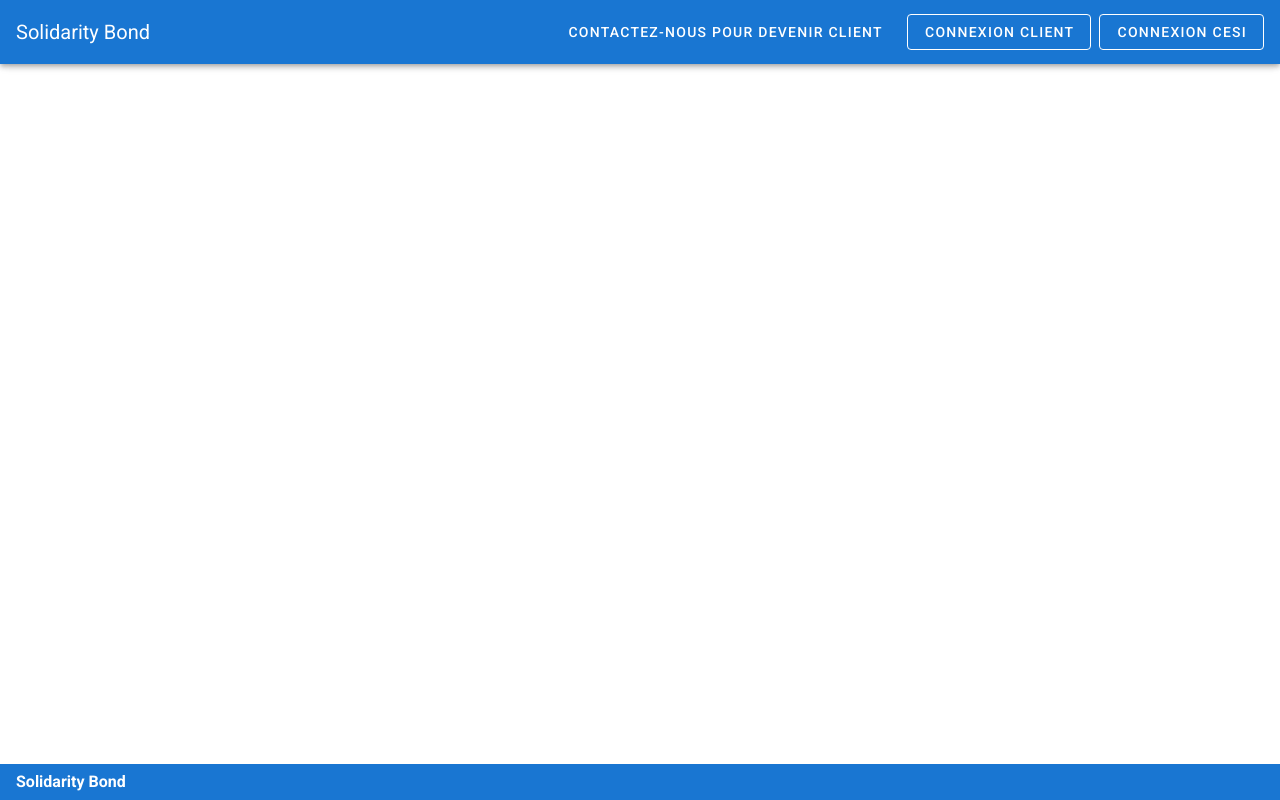
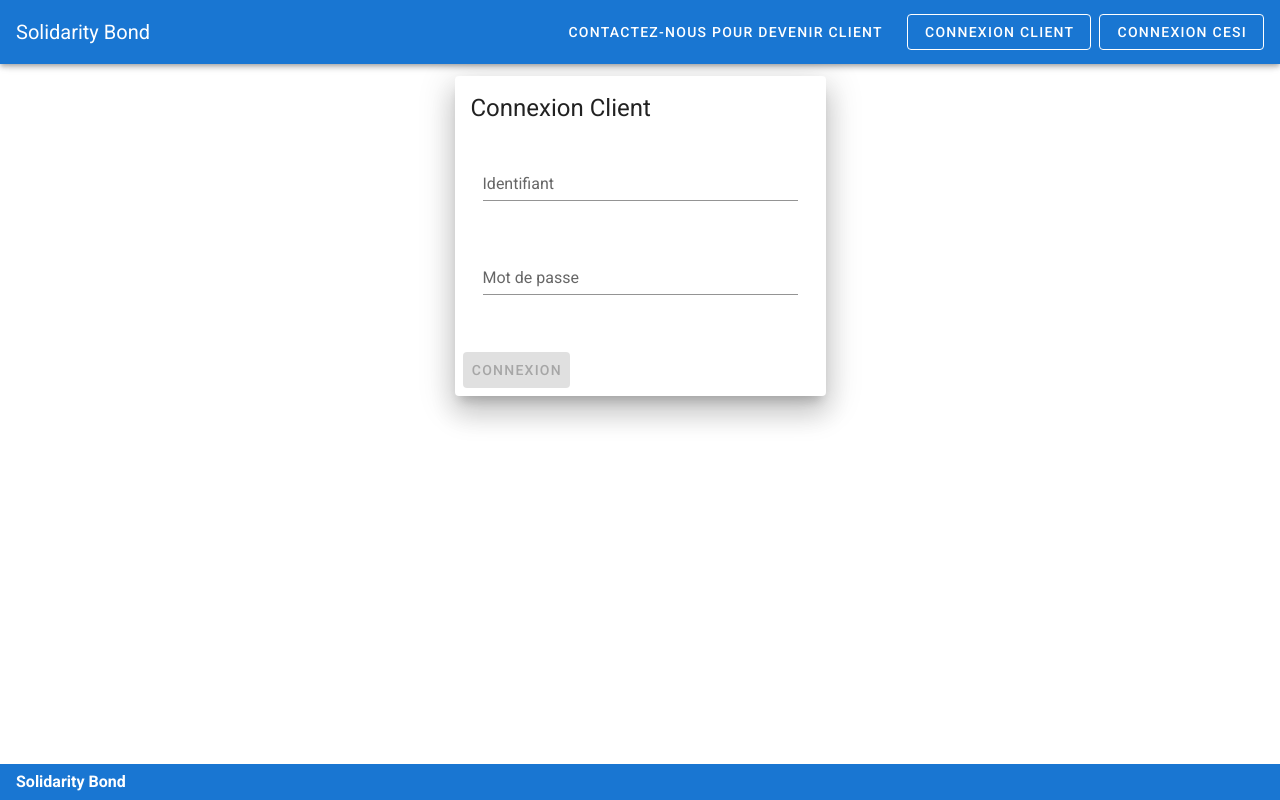
Before and after one commit to xolider/solidarity-bond, a Vue app: page /#/ClientLogin in a window 1280 px wide. Built offline with nearby package versions, Linux system fonts and the light colour scheme.

Commit message:
added clientlogin

```diff
--- a/src/components/BarButtons.vue
+++ b/src/components/BarButtons.vue
@@ -17,14 +17,9 @@
             </v-menu>
         </div>
         <div class="hidden-sm-and-down">
-            <v-btn href="#" text class="mr-2">
-                Contactez-nous pour devenir client
-            </v-btn>
-            <v-btn outlined class="mr-2" href="#">
-                Connexion client
-            </v-btn>
-            <v-btn outlined href="#">
-                Connexion CESI
+            <v-btn text @click="buttonsBar[0].click">{{this.buttonsBar[0].title}}</v-btn>
+            <v-btn v-for="(button, i) in buttonsBar.slice(1)" :key="i" outlined @click="button.click" class="ml-2">
+                {{button.title}}
             </v-btn>
         </div>
     </div>
@@ -43,7 +38,7 @@
                     },
                     {
                         title: 'Connexion client',
-                        click: ''
+                        click: () => {this.$router.push('/ClientLogin')}
                     },
                     {
                         title: 'Connexion CESI',
--- a/src/router/index.js
+++ b/src/router/index.js
@@ -1,6 +1,7 @@
 import Vue from 'vue'
 import VueRouter from 'vue-router'
 import Home from '../views/Home.vue'
+import ClientLogin from "../views/ClientLogin";
 
 Vue.use(VueRouter)
 
@@ -9,7 +10,12 @@ Vue.use(VueRouter)
     path: '/',
     name: 'Home',
     component: Home
-  }
+  },
+    {
+      path: '/ClientLogin',
+      name: 'ClientLogin',
+      component: ClientLogin
+    }
 ]
 
 const router = new VueRouter({
--- /dev/null
+++ b/src/views/ClientLogin.vue
@@ -0,0 +1,49 @@
+<template>
+    <div class="ClientLogin">
+        <v-container>
+            <v-row justify="center">
+                <v-col cols="12" md="4" sm="12">
+                    <v-card class="elevation-18">
+                        <v-card-title><span class="headline">Connexion Client</span></v-card-title>
+                        <v-card-text>
+                            <v-container>
+                                <v-form @submit.prevent="submit" id="checkLogin">
+                                    <v-row>
+                                        <v-col cols="12">
+                                            <v-text-field label="Identifiant" v-model="identifier" :rules="[!!identifier || 'L\'identifiant est requis.']" required></v-text-field>
+                                        </v-col>
+                                    </v-row>
+                                    <v-row>
+                                        <v-col cols="12">
+                                            <v-text-field type="password" label="Mot de passe" v-model="password" :rules="[!!password|| 'Le mot de passe est requis']" required></v-text-field>
+                                        </v-col>
+                                    </v-row>
+                                </v-form>
+                            </v-container>
+                        </v-card-text>
+                        <v-card-actions>
+                            <v-btn type="submit" color="success" form="checkLogin" :disabled="identifier === '' || password === ''">Connexion</v-btn>
+                        </v-card-actions>
+                    </v-card>
+                </v-col>
+            </v-row>
+        </v-container>
+    </div>
+</template>
+
+<script>
+    export default {
+        name: "ClientLogin",
+        data() {
+            return {
+                identifier: '',
+                password: ''
+            }
+        },
+        methods: {
+            submit() {
+                console.log(this.identifier)
+            }
+        }
+    }
+</script>
--- a/src/views/Home.vue
+++ b/src/views/Home.vue
@@ -19,7 +19,7 @@
                 <v-col cols="12" md="8" sm="12">
                     <p class="subtitle-2">L'école d'ingénieurs CESI, qui possède 25 campus en France, a choisi de mettre
                         à disposition ses ressources afin de participer au combat contre le COVID-19, notamment en permettant
-                        aux entreprises, associations, personnel médical etc de commander des visières imprimées en 3D.</p>
+                        aux entreprises, associations, personnel médical et autres de commander des visières imprimées en 3D.</p>
                 </v-col>
             </v-row>
             <v-row justify="center" class="text-center imgs">
```
